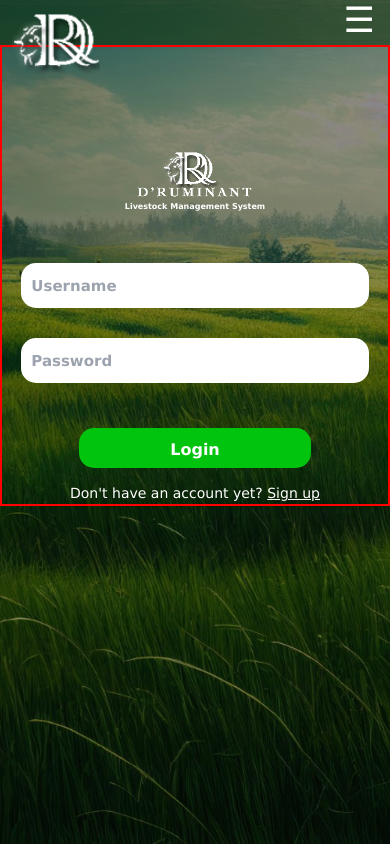
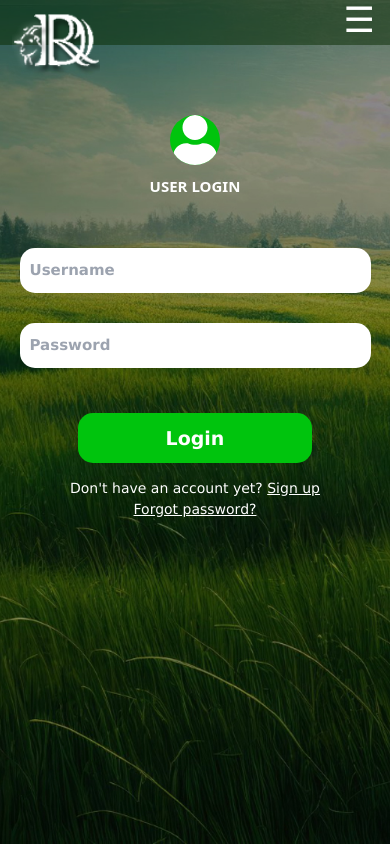
Before and after one commit to Samuel-EA1/druminant_project, a Next.js app: page /login in a window 390 px wide. Built offline with nearby package versions, Linux system fonts and the light colour scheme.

Commit message:
login page done

```diff
--- a/src/pages/login.js
+++ b/src/pages/login.js
@@ -4,6 +4,7 @@ import Link from "next/link";
 import { redirect } from "next/navigation";
 import { useRouter } from "next/router";
 import { useState } from "react";
+import { FaUser } from "react-icons/fa";
 
 export default function Login() {
     const router = useRouter()
@@ -46,8 +47,8 @@ export default function Login() {
         <Header />
         <div className="form">
             <div className="login-header">
-                <Image style={{ margin: "0px auto", width: "120px" }} src={"/image/newlogo.png"} width={100} height={100} />
-                <p>Livestock Management System</p>
+            <FaUser className="login-user"/>
+                <p>USER LOGIN</p>
             </div>
             <div className="fields">
                 {/* field 1 */}
@@ -59,6 +60,7 @@ export default function Login() {
             </div>
             <div className="signup">
                 <p>Don&apos;t have an account yet? <Link href={"/signup"} className="signup-link">Sign up</Link></p>
+                <p><Link href={"/signup"} className="signup-link">Forgot password?</Link></p>
             </div>
         </div>
 
--- a/src/styles/globals.css
+++ b/src/styles/globals.css
@@ -227,30 +227,15 @@ a {
   background-size: cover;
   height: 100vh;
   width: 100vw;
-  position: fixed;
-  top: 0;
-  left: 0;
-}
-
-@media (orientation: landscape) {
-  html, body {
-    overflow: scroll;
-  }
-}
-
-@media (orientation: portrait) {
-  html, body {
-    overflow: hidden;
-  }
-}
-
-
-/* .main2 {
+  object-fit: cover;
+}
+
+.main2 {
   background-image: url("../../public/image/image2.jpg");
   background-position: cover;
   background-size: cover;
   height: 100vh;
-} */
+}
 
 
 
@@ -270,9 +255,8 @@ a {
 }
 
 .login-header p {
-  font-family: Verdana, Geneva, Tahoma, sans-serif;
   font-weight: bold;
-  font-size: 11px;
+  font-size: 20px;
   text-align: center;
   color: white;
 }
@@ -304,6 +288,14 @@ a {
   outline: none;
   font-weight: bolder;
 }
+.login-user{
+  background-color: #00c40d;
+  border-radius: 50%;
+  margin:-30px auto 10px auto;
+  width: auto;
+  height: 50px;
+  color: white;
+}
 
 .login-btn {
   background-color: #00c40d;
@@ -1000,11 +992,7 @@ a {
   cursor: default;
 }
 
-.form{
-  border: 2px solid red;
-  display: flex;
-  flex-direction: column;
-}
+
 
 .module-header {
   font-size: 20px;
@@ -1373,6 +1361,7 @@ a {
     width: 20%;
   }
 
+
   .login-header2 {
     margin: 30px auto 30px auto;
   }
@@ -1697,12 +1686,7 @@ a {
   }
 
   .login-header p {
-    font-family: Verdana, Geneva, Tahoma, sans-serif;
-    font-weight: bold;
-    font-size: 11px;
-    text-align: center;
-    width: 100%;
-    /* background-color: green; */
+    font-size: 15px;
   }
 
   .login-btn {
@@ -1742,6 +1726,9 @@ a {
   .row-1 {
     width: 90%;
     margin: 40px;
+  }
+  .login-header p {
+    font-size: 15px;
   }
 
   .row-2 {
@@ -1881,6 +1868,9 @@ a {
     margin: 30px 0px 0px 30px;
     padding: 10px 25px 10px 25px;
   }
+  .login-header p {
+    font-size: 15px;
+  }
 }
 
 
@@ -1895,16 +1885,9 @@ a {
     /* margin: 120px auto 0px auto; */
     /* background-color: red; */
   }
-
   .login-header p {
-    font-family: Verdana, Geneva, Tahoma, sans-serif;
-    font-weight: bold;
-    font-size: 11px;
-    text-align: center;
-    width: 100%;
-    /* background-color: green; */
-  }
-
+    font-size: 15px;
+  }
   .login-header2 p {
     font-size: 6px;
 
@@ -2172,9 +2155,8 @@ a {
     margin: 15px auto 0px auto;
   }
 
-  .login-btn p {
+  .login-header p {
     font-size: 15px;
-    padding-top: 12px;
   }
 
   .login-header2 p {
@@ -2238,13 +2220,12 @@ a {
 
   .login-btn {
     width: 60%;
-    height: 40px;
+    height: 50px;
     margin: 15px auto 0px auto;
   }
 
-  .login-btn p {
-    font-size: 16px;
-    padding-top: 10px;
+  .login-header p {
+    font-size: 15px;
   }
 
   .admin-header h4 {
@@ -2470,7 +2451,12 @@ a {
     padding-left: 7px;
     font-size: 12px;
   }
-
+  .login-header p {
+    font-size: 15px;
+  }
+  .login-user{
+    background-color: rgba(9, 43, 0, 0.5);
+  }
   .search-icon {
     font-size: 24px;
     margin-top: 5px;
```
